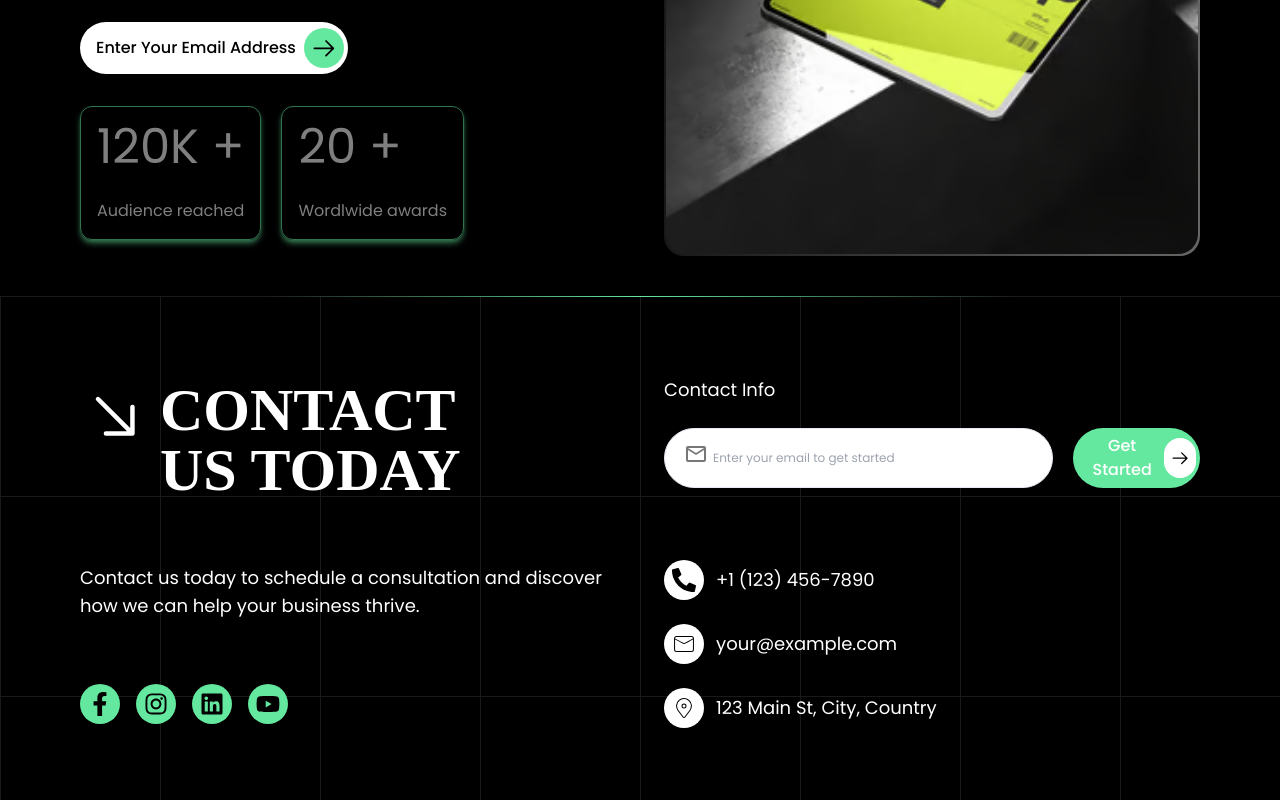
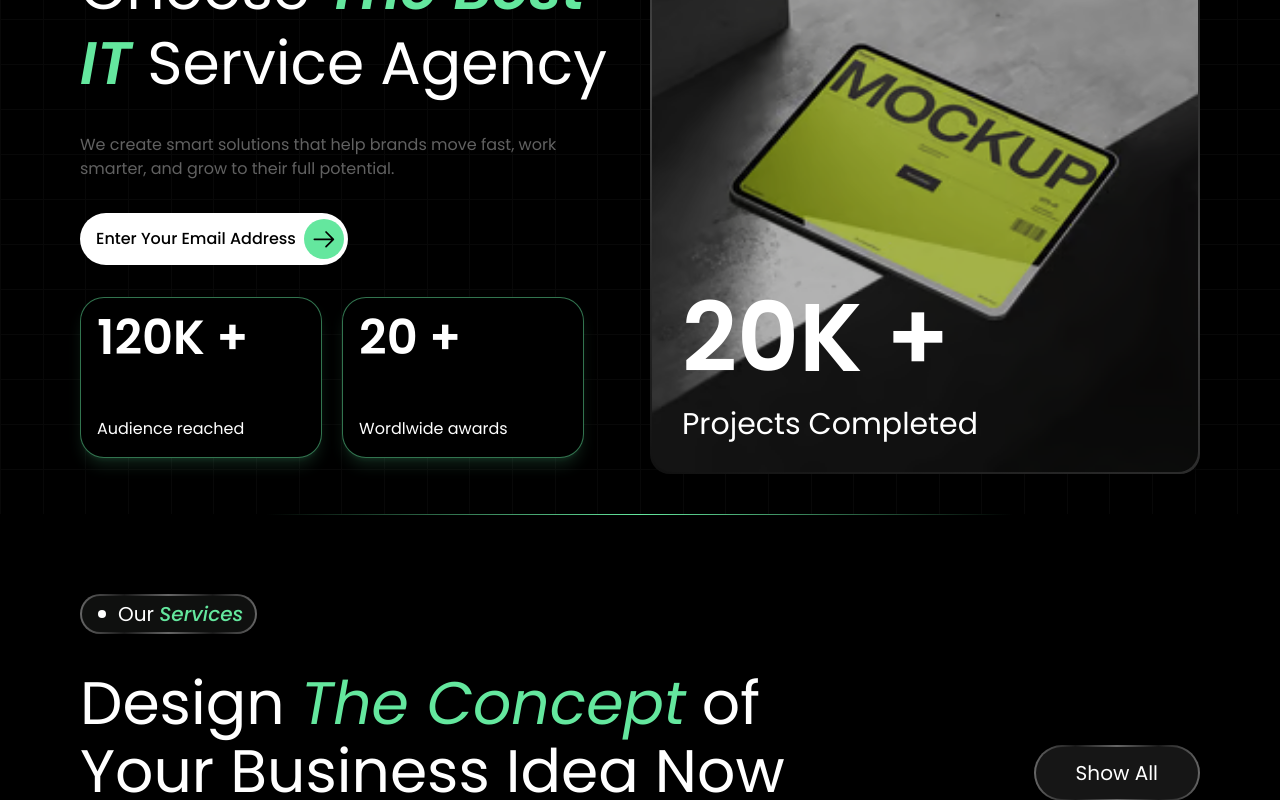
Before and after one commit to tm-fuad05/new-project, a React (Vite) app: page / in a window 1280 px wide. Shown: the part 1820-2620 px from the top of the page. Built offline with nearby package versions, Linux system fonts and the light colour scheme; a web font is replaced by a local one.

Commit message:
our services sec done

```diff
--- a/src/components/Home/Banner.jsx
+++ b/src/components/Home/Banner.jsx
@@ -20,7 +20,7 @@ const Banner = () => {
       </div>
 
       {/* Square grid lines */}
-      <Grid />
+      <Grid vertical={8} horizontal={4} />
       {/*  content */}
       <div className="relative z-20 top-44 pb-60 transform  text-center flex flex-col gap-10 items-center justify-center">
         {/* ...hero content... */}
--- a/src/components/Home/Contact.jsx
+++ b/src/components/Home/Contact.jsx
@@ -54,7 +54,7 @@ const Contact = () => {
 
   return (
     <div className="relative min-h-screen overflow-hidden">
-      <Grid />
+      <Grid vertical={8} horizontal={4} />
       <Horizontal width={"7/12"} />
 
       <div className="grid grid-cols-2 gap-x-12 justify-between px-20 py-20 absolute z-30">
--- /dev/null
+++ b/src/components/Home/Services.jsx
@@ -0,0 +1,60 @@
+import { div, title } from "motion/react-client";
+import Badge from "../Shared/Badge";
+import ServiceCards from "../Shared/ServiceCards";
+import Horizontal from "../Shared/Horizontal";
+
+const Services = () => {
+  const cards = [
+    {
+      id: 1,
+    },
+    {
+      id: 2,
+    },
+    {
+      id: 3,
+    },
+    {
+      id: 4,
+    },
+    {
+      id: 5,
+    },
+    {
+      id: 6,
+    },
+  ];
+
+  return (
+    <div className="">
+      <div className="flex justify-between items-end px-20 pt-10">
+        {/* content  */}
+        <div className="flex flex-col gap-8  j w-8/12">
+          <Badge first={"Our"} second={"Services"} />
+          <h2 className="text-6xl text-white">
+            Design{" "}
+            <span className="italic text-primary leading-tight">
+              The Concept
+            </span>{" "}
+            of Your Business Idea Now
+          </h2>
+        </div>
+        {/* Button */}
+        <div>
+          <div className="gradient-border">
+            <button className="bg-[#161616] rounded-full text-white px-10 py-3 text-xl hover:bg-opacity-80 transition-all duration-300">
+              Show All
+            </button>
+          </div>
+        </div>
+      </div>
+      <div className="grid grid-cols-3 gap-6 px-20 my-10">
+        {cards.map((card) => (
+          <ServiceCards key={card.id} />
+        ))}
+      </div>
+    </div>
+  );
+};
+
+export default Services;
--- a/src/components/Home/SuccessStory.jsx
+++ b/src/components/Home/SuccessStory.jsx
@@ -1,6 +1,8 @@
 import ArrowButton from "../Shared/ArrowButton";
 import Badge from "../Shared/Badge";
 import tablet from "../../assets/tablet.png";
+import Horizontal from "../Shared/Horizontal";
+import Grid from "../Shared/Grid";
 
 const SuccessStory = () => {
   const cards = [
@@ -8,18 +10,21 @@ const SuccessStory = () => {
     { id: 2, title: "20 +", subtitle: "Wordlwide awards" },
   ];
   return (
-    <div className="grid grid-cols-2 gap-12 justifuy-between px-20 my-10">
+    <div className="relative">
+      <Grid vertical={30} horizontal={15} />
+      <div className="bg-black/70 absolute inset-0 z-20"></div>
+      <div className="grid grid-cols-2 gap-5 justifuy-between px-20 my-10 pt-10">
         {/* Content */}
-      <div className="flex flex-col gap-8">
+        <div className="flex flex-col gap-8 z-30">
           <Badge first={"Our"} second={"Success Story"} />
-        <h2 className="text-white text-5xl">
+          <h2 className="text-white text-6xl">
             Choose{" "}
             <span className="italic font-semibold text-primary leading-tight">
               The Best IT
             </span>{" "}
             Service Agency
           </h2>
-        <p className="text-[#616161]">
+          <p className="text-[#616161] pr-8">
             We create smart solutions that help brands move fast, work smarter,
             and grow to their full potential.
           </p>
@@ -32,25 +37,34 @@ const SuccessStory = () => {
             />
           </div>
           {/* Card */}
-        <div className="flex gap-5">
+          <div className="grid grid-cols-2 gap-5 w-11/12">
             {cards.map((card) => (
               <div
                 key={card.id}
-              className="flex flex-col justify-between border border-primary gap-7 text-white mb-4 rounded-xl p-4 shadow-md animate-pulse-slow shadow-primary "
+                className="flex flex-col justify-between bg-black border border-primary/50 gap-[55px] text-white mb-4 rounded-3xl p-4 shadow-lg shadow-primary/15"
               >
-              <h2 className="text-5xl">{card.title}</h2>
+                <h2 className="text-5xl font-semibold">{card.title}</h2>
                 <p>{card.subtitle}</p>
               </div>
             ))}
           </div>
         </div>
-      <figure className="card-gradient-border">
+        <figure className="card-gradient-border relative z-30">
+          <div className="absolute bottom-0 left-0 p-8 bg-black inset-0 opacity-30 flex flex-col gap-5 z-10"></div>
+          <div className="absolute bottom-0 left-0 p-8 text-white flex flex-col gap-5 z-20">
+            <h2 className="text-8xl font-semibold">20K +</h2>
+            <p className="text-3xl">Projects Completed</p>
+          </div>
           <img
             src={tablet}
             alt=""
             className="w-full h-full object-cover rounded-[20px]"
           />
         </figure>
+        <div className="mt-5">
+          <Horizontal width={"7/12"} />
+        </div>
+      </div>
     </div>
   );
 };
--- a/src/components/Shared/Badge.jsx
+++ b/src/components/Shared/Badge.jsx
@@ -6,7 +6,7 @@ const Badge = ({ first, second }) => {
       <div className="gradient-border w-fit">
         <div className="gradient-border-inner px-3 py-1 flex items-center gap-2 w-fit mx-auto">
           <GoDotFill className="text-white" />
-          <p className="text-white">
+          <p className="text-white text-xl">
             {first}{" "}
             <span className="italic text-primary font-medium">{second}</span>
           </p>
--- a/src/components/Shared/Grid.jsx
+++ b/src/components/Shared/Grid.jsx
@@ -1,22 +1,22 @@
-const Grid = () => {
+const Grid = ({ vertical, horizontal }) => {
   return (
     <div>
       {/* Square grid lines */}
       <div className="absolute inset-0 pointer-events-none z-10 grid grid-cols-4 grid-rows-4 w-full h-full">
         {/* Vertical lines */}
-        {[...Array(8)].map((_, i) => (
+        {[...Array(vertical)].map((_, i) => (
           <div
             key={`v-${i}`}
             className="absolute top-0 bottom-0 border-l border-[#1a1a1a]"
-            style={{ left: `${(100 / 8) * i}%` }}
+            style={{ left: `${(100 / vertical) * i}%` }}
           />
         ))}
         {/* Horizontal lines */}
-        {[...Array(4)].map((_, i) => (
+        {[...Array(horizontal)].map((_, i) => (
           <div
             key={`h-${i}`}
             className="absolute left-0 right-0 border-t border-[#1a1a1a]"
-            style={{ top: `${(100 / 4) * i}%` }}
+            style={{ top: `${(100 / horizontal) * i}%` }}
           />
         ))}
       </div>
--- a/src/components/Shared/Horizontal.jsx
+++ b/src/components/Shared/Horizontal.jsx
@@ -1,7 +1,7 @@
 const Horizontal = ({ width }) => {
   return (
     <div
-      className={`w-${width} h-[1px] bg-gradient-to-r from-transparent via-primary to-transparent absolute z-20 left-1/2 -translate-x-1/2  `}
+      className={`w-${width} h-[1px] bg-gradient-to-r from-transparent via-primary to-transparent absolute z-20 left-1/2 -translate-x-1/2`}
     />
   );
 };
--- a/src/components/Shared/SectionTitile.jsx
+++ b/src/components/Shared/SectionTitile.jsx
@@ -4,7 +4,7 @@ const SectionTitile = ({ subtitle, title }) => {
   return (
     <div className="w-7/12 mx-auto mb-10 text-center">
       <p className="text-md text-primary">{subtitle}</p>
-      <h2 className="text-5xl leading-tight text-white mb-5">{title}</h2>
+      <h2 className="text-6xl leading-tight text-white mb-5">{title}</h2>
       <Horizontal width={"7/12"} />
     </div>
   );
--- /dev/null
+++ b/src/components/Shared/ServiceCards.jsx
@@ -0,0 +1,36 @@
+import { BiChevronRight } from "react-icons/bi";
+import icon from "../../assets/icon.png";
+
+const ServiceCards = () => {
+  return (
+    <div className="card-gradient-border ">
+      <div className="bg-black rounded-[20px] flex flex-col gap-6 p-4 relative">
+        <div
+          className="absolute inset-0 bg-gradient-to-br from-black via-[#161616] to-black
+ rounded-[20px] z-10"
+        ></div>
+        <div className="z-20 flex flex-col gap-5">
+          <div>
+            <img src={icon} alt="" className="w-12 h-12" />
+          </div>
+          <div>
+            <h3 className="text-2xl text-white mb-2">Customer Consultation</h3>
+            <p className="text-[#888888] text-xs">
+              Lorem ipsum dolor sit amet, consectetur adipiscing elit. Mauris
+              viverra odio turpis. Suspendisse tincidunt mi arcu, vulputate
+              auctor neque convallis ut. Nulla tristique libero vel efficitur
+              mattis.
+            </p>
+          </div>
+          <div>
+            <button className="bg-white text-black rounded-full px-4 py-2 flex items-center gap-2 hover:bg-primary hover:text-white transition-all duration-300">
+              Read More <BiChevronRight size={28} />
+            </button>
+          </div>
+        </div>
+      </div>
+    </div>
+  );
+};
+
+export default ServiceCards;
--- a/src/components/Shared/Styles/style.css
+++ b/src/components/Shared/Styles/style.css
@@ -20,7 +20,7 @@
 /* ...existing code... */
 
 .card-gradient-border {
-  background: linear-gradient(to right, #181818, #666666);
+  background: linear-gradient(-160deg, #181818, #666666, #181818);
   border-radius: 20px;
   padding: 2px; /* Adjust as needed */
 }
--- a/src/pages/Home.jsx
+++ b/src/pages/Home.jsx
@@ -2,6 +2,7 @@ import Banner from "../components/Home/Banner";
 import Contact from "../components/Home/Contact";
 import Logos from "../components/Home/Logos";
 import OurPartners from "../components/Home/OurPartners";
+import Services from "../components/Home/Services";
 import SuccessStory from "../components/Home/SuccessStory";
 
 const Home = () => {
@@ -11,6 +12,7 @@ const Home = () => {
       <OurPartners />
       <Logos />
       <SuccessStory />
+      <Services />
       <Contact />
     </div>
   );
```
Also changed, not shown: src/assets/icon.png (added). Lines whose indentation alone changed are shown as unchanged.
